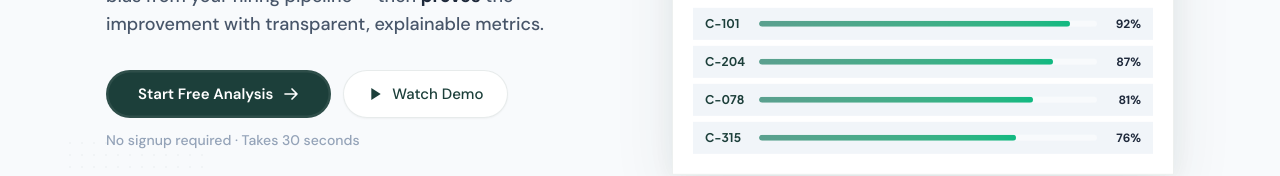
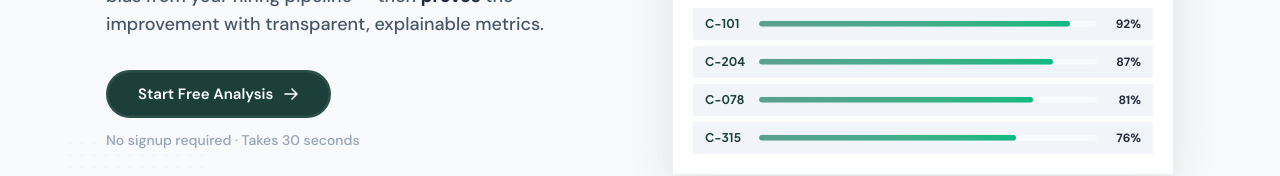
Before and after one commit to ByteByFaizan/apticore, a Next.js app: page / in a window 1280 px wide. Shown: the part 517-693 px from the top of the page. Built offline with nearby package versions, Linux system fonts and the light colour scheme.

Commit message:
feat: remove demo booking button from FinalCTA and Watch Demo button from Hero for streamlined UI

```diff
--- a/src/app/components/FinalCTA.tsx
+++ b/src/app/components/FinalCTA.tsx
@@ -84,19 +84,6 @@ export default function FinalCTA() {
                 />
               </svg>
             </a>
-            <a
-              href="#"
-              className="inline-flex items-center gap-2 rounded-full border border-white/30 px-8 py-3.5 text-sm font-medium text-white hover:border-white/60 hover:bg-white/[0.08] transition-all"
-            >
-              <svg
-                className="h-4 w-4"
-                viewBox="0 0 24 24"
-                fill="currentColor"
-              >
-                <polygon points="5 3 19 12 5 21 5 3" />
-              </svg>
-              Book a Demo
-            </a>
           </div>
         </RevealOnScroll>
       </div>
--- a/src/app/components/Hero.tsx
+++ b/src/app/components/Hero.tsx
@@ -119,16 +119,6 @@ export default function Hero() {
                   />
                 </svg>
               </a>
-              <button className="group h-12 px-6 rounded-full border border-brand/10 bg-white text-brand text-[15px] font-medium shadow-[0_1px_2px_rgba(0,0,0,0.04)] hover:border-brand/20 hover:shadow-[0_4px_12px_rgba(0,0,0,0.07)] transition-all inline-flex items-center gap-2 hover:scale-[1.02] active:scale-[0.98]">
-                <svg
-                  className="h-4 w-4 transition-transform duration-300 group-hover:scale-110"
-                  viewBox="0 0 24 24"
-                  fill="currentColor"
-                >
-                  <polygon points="5 3 19 12 5 21 5 3" />
-                </svg>
-                Watch Demo
-              </button>
             </div>
 
             <p className="mt-3 text-ink-faint text-sm font-medium animate-fade-in-up animation-delay-300">
```
